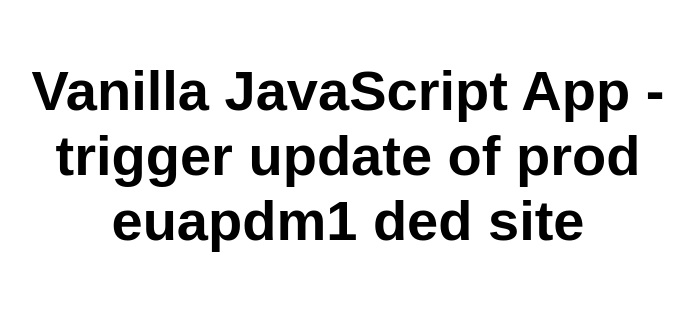
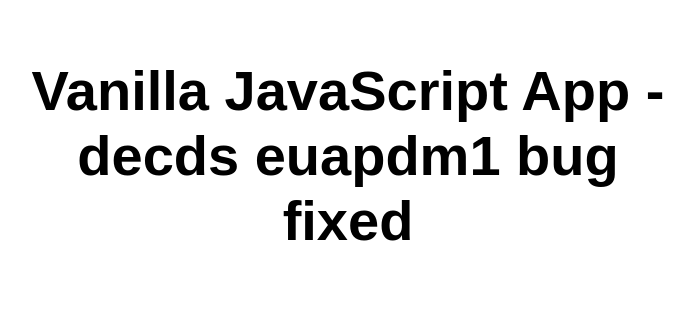
Before and after one commit to cmriachi/vanillabasic2, a website: page src/index.html in a window 1280 px wide. Shown: the whole page, without its empty margins (292-986 px from the left). Drawn offline with Linux system fonts and the light colour scheme.

Commit message:
Update index.html

```diff
--- a/src/index.html
+++ b/src/index.html
@@ -10,7 +10,7 @@
 
 <body>
   <main>
-    <h1>Vanilla JavaScript App - trigger update of prod euapdm1 ded site</h1>
+    <h1>Vanilla JavaScript App - decds euapdm1 bug fixed</h1>
   </main>
 </body>
 
```
